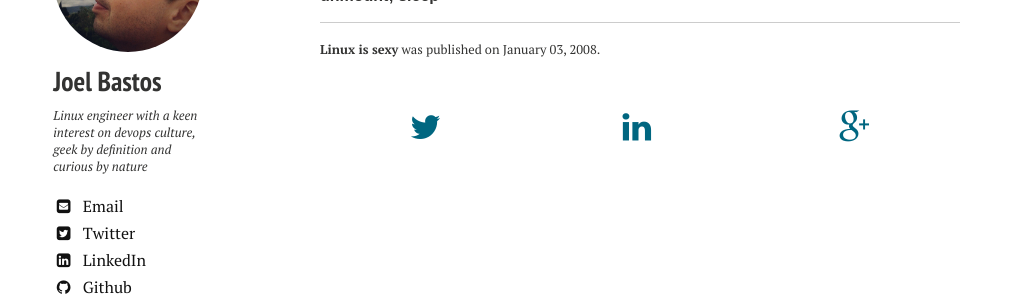
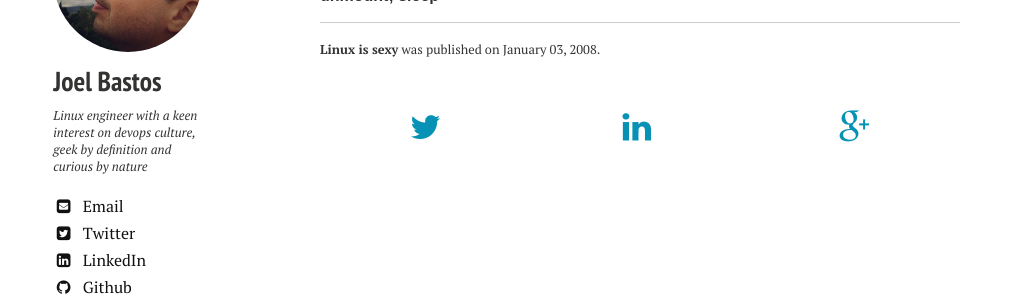
Before and after one commit to kintoandar/kintoandar.github.io, a Jekyll site: the page built from _posts/2008-01-03-linux-is-sexy.html, in a window 1280 px wide. Shown: the part 220-520 px from the top of the page, without its empty margins (0-1023 px from the left). Built offline with Jekyll 4.4.1, drawn with Linux system fonts in a browser that asks for light colours; nearby versions of some CDN libraries; comment, search, counter and statistics services are not loaded.

Commit message:
change social buttons colors to match theme

```diff
--- a/_config.yml
+++ b/_config.yml
@@ -4,7 +4,6 @@ title:            kintoandar
 locale:           en_US
 url:              https://blog.kintoandar.com
 #url:              http://localhost:4000
-#url:              http://192.168.1.2:4000
 
 # Jekyll configuration
 permalink: /:year/:month/:title.html
--- a/_sass/social.scss
+++ b/_sass/social.scss
@@ -16,7 +16,7 @@
 
 .custom-social-button a {
     vertical-align: middle;
-    color: #006680;
+    color: #0791b4;
     font-weight: bold;
 }
 
@@ -30,6 +30,6 @@
 
 .custom-social-button a:hover {
     vertical-align: middle;
-    color: #ccc;
+    color: #02485b;
     font-weight: bold;
 }
```
